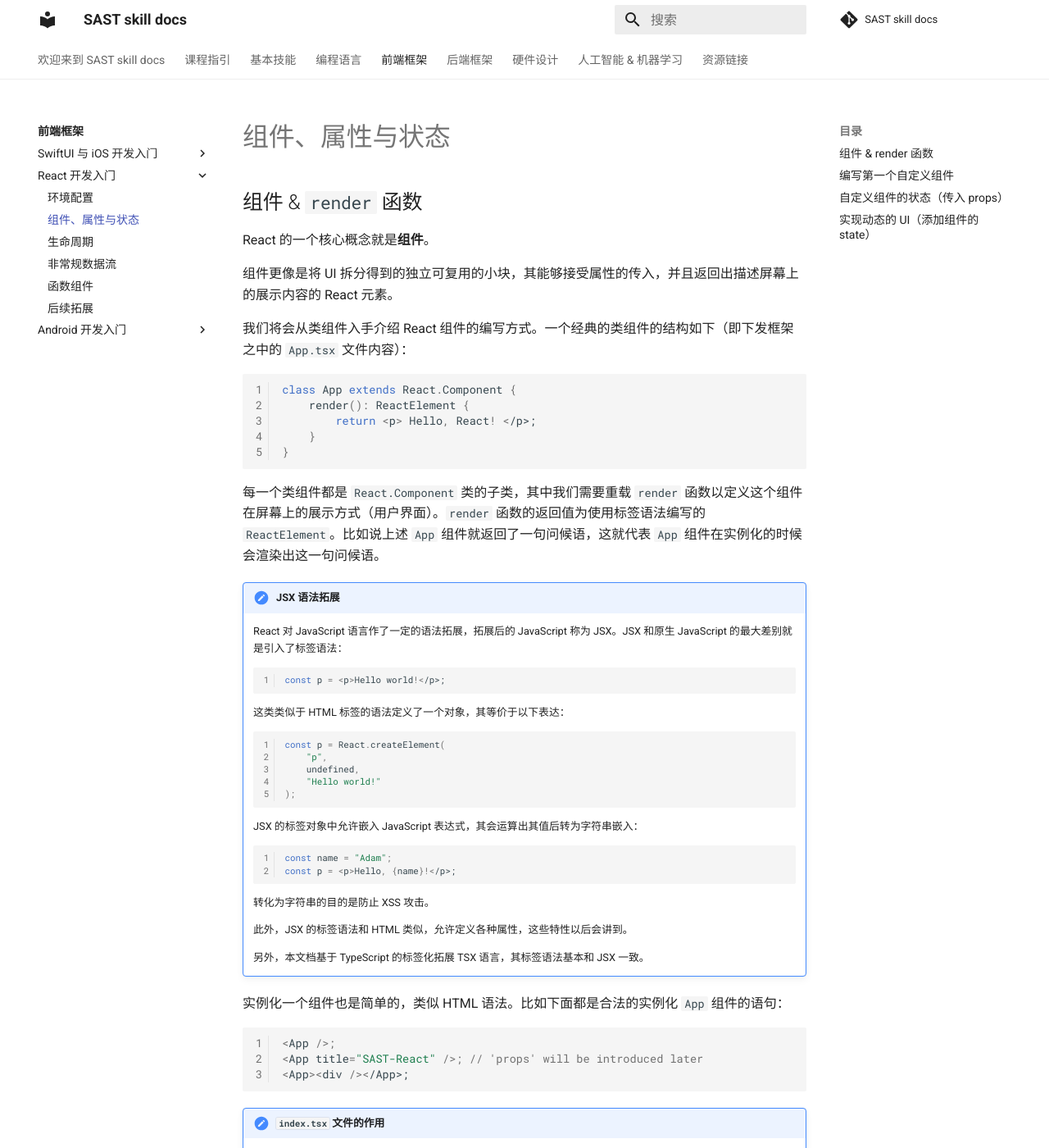
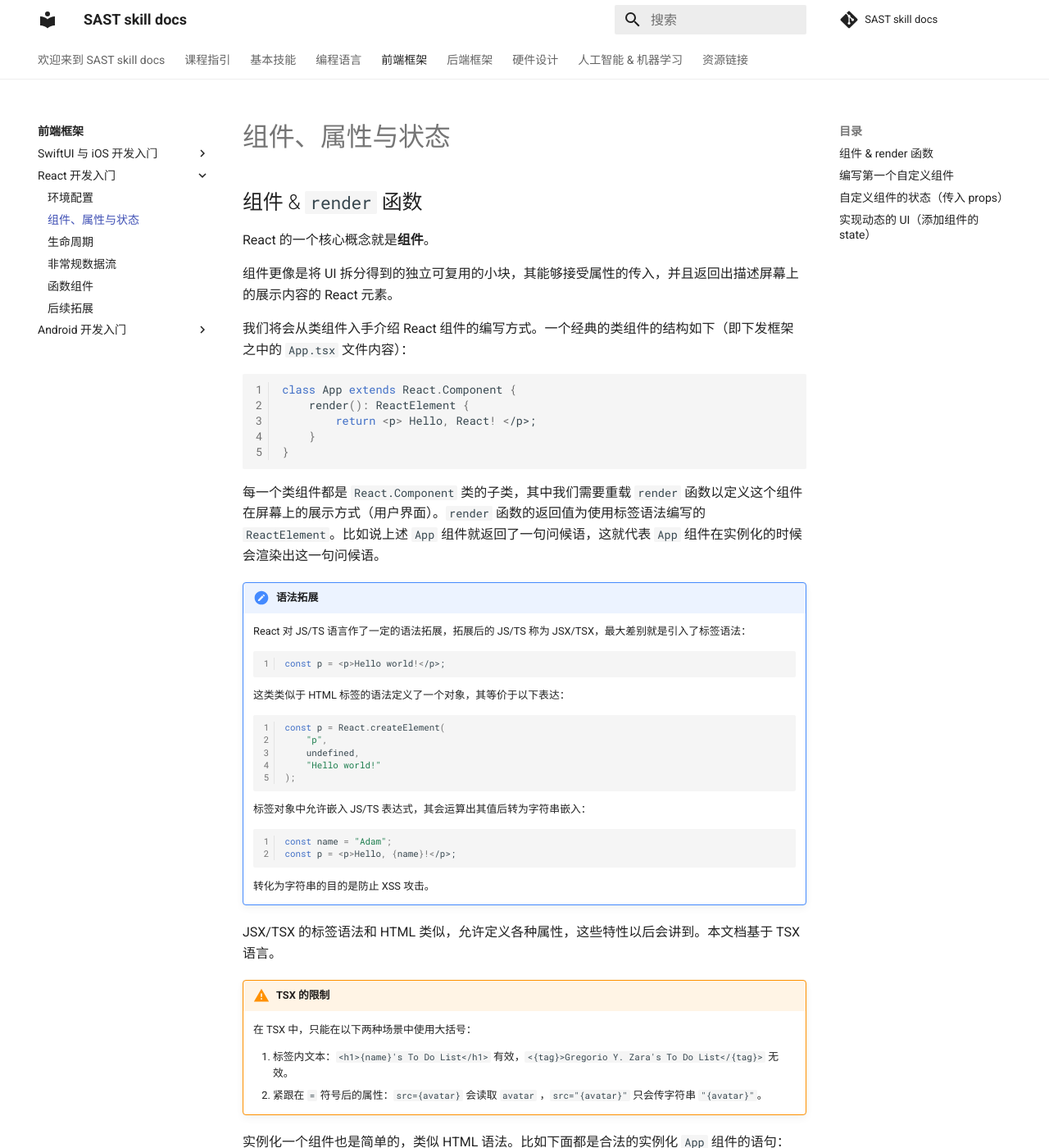
Before and after one commit to SAST-skill-docers/sast-skill-docs, an MkDocs documentation site: the page built from docs/frontend/react/basic.md, in a window 1280 px wide and 1400 px high. Shown: the whole window at 82% size. Built offline with MkDocs 1.6.1 and Material for MkDocs 9.7.7, drawn with Linux system fonts in a browser that asks for light colours; comment, search, counter and statistics services are not loaded.

Commit message:
add react

````diff
--- a/docs/frontend/react/basic.md
+++ b/docs/frontend/react/basic.md
@@ -18,9 +18,9 @@
 
 每一个类组件都是 `React.Component` 类的子类，其中我们需要重载 `render` 函数以定义这个组件在屏幕上的展示方式（用户界面）。`render` 函数的返回值为使用标签语法编写的 `ReactElement`。比如说上述 `App` 组件就返回了一句问候语，这就代表 `App` 组件在实例化的时候会渲染出这一句问候语。
 
-!!! note "JSX 语法拓展"
+!!! note "语法拓展"
 
-    React 对 JavaScript 语言作了一定的语法拓展，拓展后的 JavaScript 称为 JSX。JSX 和原生 JavaScript 的最大差别就是引入了标签语法：
+    React 对 JS/TS 语言作了一定的语法拓展，拓展后的 JS/TS 称为 JSX/TSX，最大差别就是引入了标签语法：
 
     ```javascript
     const p = <p>Hello world!</p>;
@@ -36,7 +36,7 @@
     );
     ```
 
-    JSX 的标签对象中允许嵌入 JavaScript 表达式，其会运算出其值后转为字符串嵌入：
+    标签对象中允许嵌入 JS/TS 表达式，其会运算出其值后转为字符串嵌入：
 
     ```javascript
     const name = "Adam";
@@ -45,9 +45,13 @@
 
     转化为字符串的目的是防止 XSS 攻击。
 
-    此外，JSX 的标签语法和 HTML 类似，允许定义各种属性，这些特性以后会讲到。
+JSX/TSX 的标签语法和 HTML 类似，允许定义各种属性，这些特性以后会讲到。本文档基于 TSX 语言。
 
-    另外，本文档基于 TypeScript 的标签化拓展 TSX 语言，其标签语法基本和 JSX 一致。
+!!! warning "TSX 的限制"
+    在 TSX 中，只能在以下两种场景中使用大括号：
+
+    1. 标签内文本：`<h1>{name}'s To Do List</h1>` 有效，`<{tag}>Gregorio Y. Zara's To Do List</{tag}>` 无效。
+    2. 紧跟在 `=` 符号后的属性：`src={avatar}` 会读取 `avatar` ，`src="{avatar}"` 只会传字符串 `"{avatar}"`。
 
 实例化一个组件也是简单的，类似 HTML 语法。比如下面都是合法的实例化 `App` 组件的语句：
 
````
Also changed, not shown: docs/frontend/react/index.md (+3 -1 lines).
